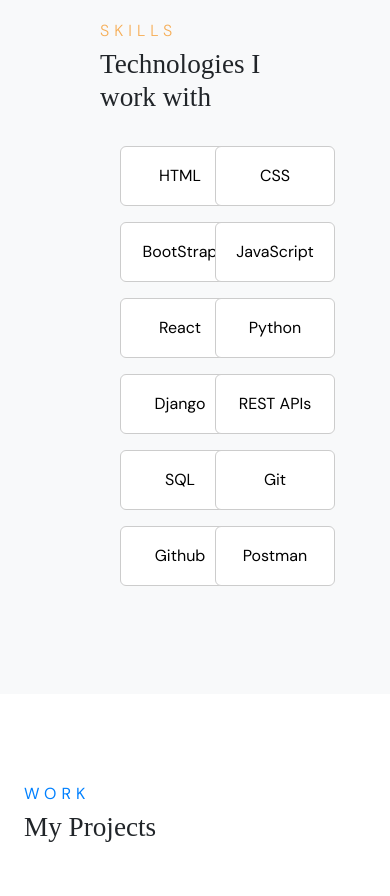
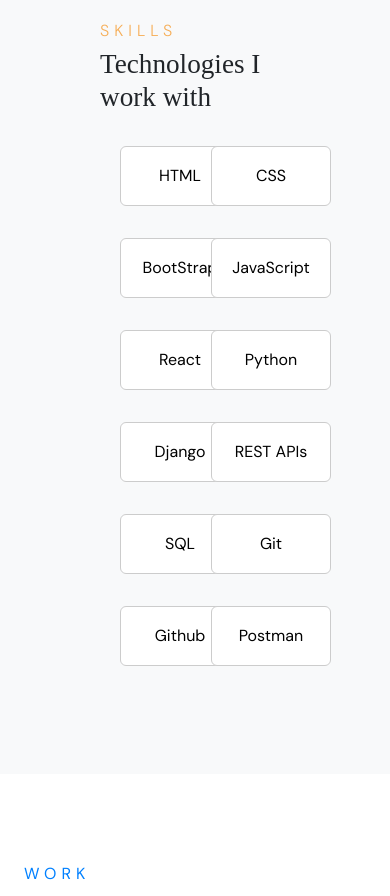
Before and after one commit to CodeOmari/Portfolio, a React (Vite) app: page / in a window 390 px wide. Shown: the part 1340-2236 px from the top of the page. Built offline with nearby package versions, Linux system fonts and the light colour scheme; a web font is replaced by a local one.

Commit message:
update the skills section to be responsive on mobile screen sizes

```diff
--- a/src/components/skills.jsx
+++ b/src/components/skills.jsx
@@ -7,7 +7,7 @@
                 Technologies I work with
             </h5>
             <div className="container technology">
-                <div className="row">
+                <div className="row g-3">
                     <div className="col-6 col-sm-4 col-md-3">
                         <button className='rounded tech-box'>HTML</button>
                     </div>
```
